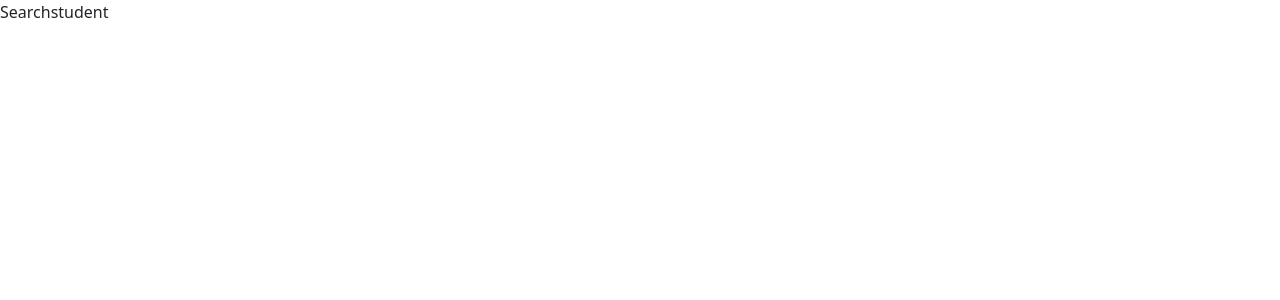
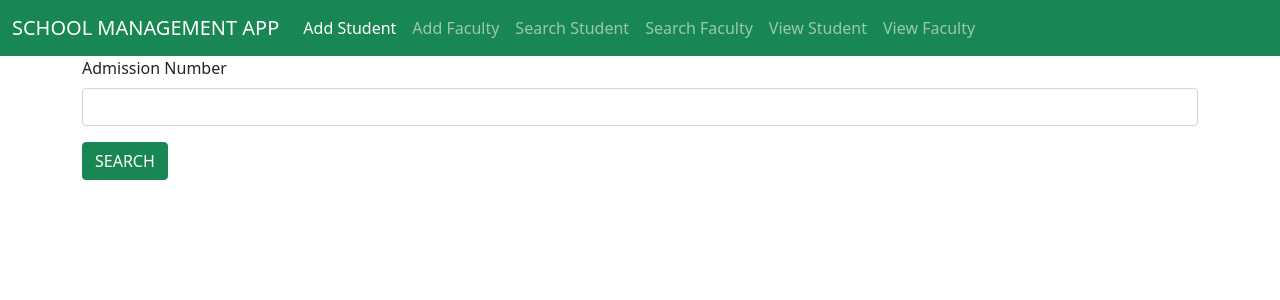
Before and after one commit to snehasamuel/School-react-app, a React (Create React App) app: page /searchstud in a window 1280 px wide. Shown: the top 300 px of the page. Built offline with nearby package versions, Linux system fonts and the light colour scheme.

Commit message:
search student completed

```diff
--- a/src/components/Searchstudent.js
+++ b/src/components/Searchstudent.js
@@ -1,8 +1,32 @@
-import React from 'react'
+import React, { useState } from 'react'
+import Header from './Header'
 
 const Searchstudent = () => {
+  var [admsn,setAdmsn]=useState("")
+
+  const searchStudent=(()=>{
+const data={"admission":admsn}
+console.log(data)
+  })
   return (
-    <div>Searchstudent</div>
+    <div>
+      <Header/>
+      <div class="container">
+    <div class="row">
+        <div class="col col-12 col-sm-12 col-md-12 col-lg-12 col-xl-12 col-xxl-12">
+            <div class="row g-3">
+                <div class="col col-12 col-sm-12 col-md-12 col-lg-12 col-xl-12 col-xxl-12">
+                    <label for="" class="form-label">Admission Number</label>
+                    <input onChange={(d)=>{setAdmsn(d.target.value)}} type="text" class="form-control"/>
+                </div>
+                <div class="col col-12 col-sm-12 col-md-12 col-lg-12 col-xl-12 col-xxl-12">
+                    <button onClick={searchStudent} class="btn btn-success">SEARCH</button>
+                </div>
+            </div>
+        </div>
+    </div>
+</div>
+    </div>
   )
 }
 
```
